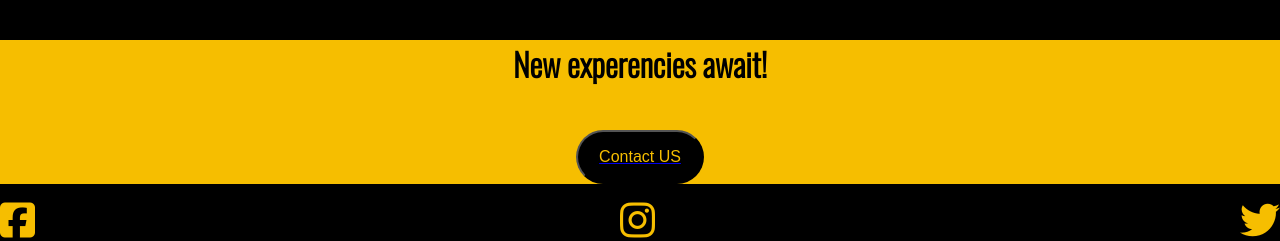
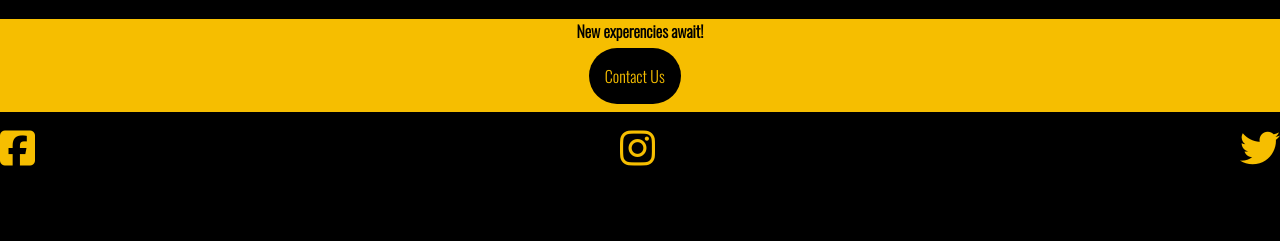
Before and after one commit to Jon9851/You-Matter-, a plain HTML site: page index.html in a window 1280 px wide. Shown: the part 2417-2658 px from the top of the page. After the commit the page ends 2586 px from the top, so only its background shows below. Drawn offline with nearby package versions, Linux system fonts and the light colour scheme.

Commit message:
fixed error with button inside a tag

```diff
--- a/assets/css/style.css
+++ b/assets/css/style.css
@@ -217,6 +217,7 @@ h3{
 
 #plan {
     background-color: #f6be00;
+    padding-bottom: 1.5rem;
 }
 
 #plan h3 {
@@ -256,6 +257,15 @@ h3{
     font-family: Oswald;
     font-size: 150%;
     text-align: center;
+
+}
+.btn{
+    background-color: black;
+    color: #f6be00;
+    padding: 1rem 1rem;
+    border-radius: 4rem;
+    text-decoration: none;
+    margin-left: 46%;
 
 }
 
@@ -330,7 +340,7 @@ button {
 
 h4 {
     text-align: center;
-    font-size: 2rem;
+    font-size: 1rem;
     color: black;
     font-weight: bolder;
     align-items: center;
@@ -685,9 +695,10 @@ h6 {
         font-size: 10px;
     }
 
-    button {
+    .btn {
         margin-left: 6rem;
         width: 0 auto;
+        margin-left: 36%;
 
     }
 
--- a/index.html
+++ b/index.html
@@ -93,8 +93,7 @@
         <section aria-label="#plan-text">
             <div id="plan">
                 <h4> New experencies await!</h4>
-                <a href="contact.html" aria-label="contact page">
-                <button aria-label="contact button">Contact US</button></a>
+                <a target="_blank" class="btn" href="contact.html" aria-label="Go to contacts us page">Contact Us</a>
             </div>
 
 
@@ -105,10 +104,8 @@
                  <p></p>
             <div class="soc">
                 <a href="https://www.facebook.com" target="_blank" rel="noopener"><i class="fab fa-facebook-square"></i></a>
-                <a href="https://www.instagram.com" target="_blank" rel="noopener"><i class="fab fa-instagram"></i>
-                    </a>
-                <a href="https://www.twitter.com" target="_blank" rel="noopener"><i class="fab fa-twitter"></i>
-                    </a>
+                <a href="https://www.instagram.com" target="_blank" rel="noopener"><i class="fab fa-instagram"></i></a>
+                <a href="https://www.twitter.com" target="_blank" rel="noopener"><i class="fab fa-twitter"></i></a>
             </div>
 
 
```
Also changed, not shown: assets/readme-images/github.jpg (added), assets/readme-images/w3c.png (added), 1 other file.
